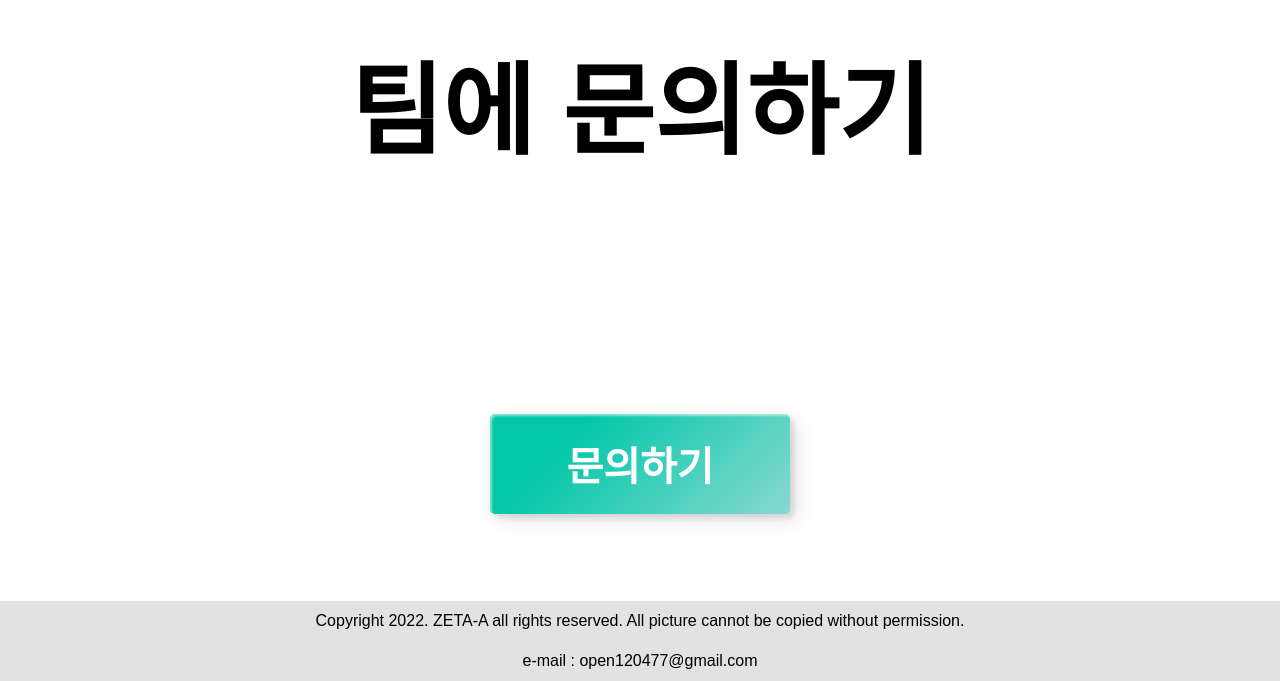
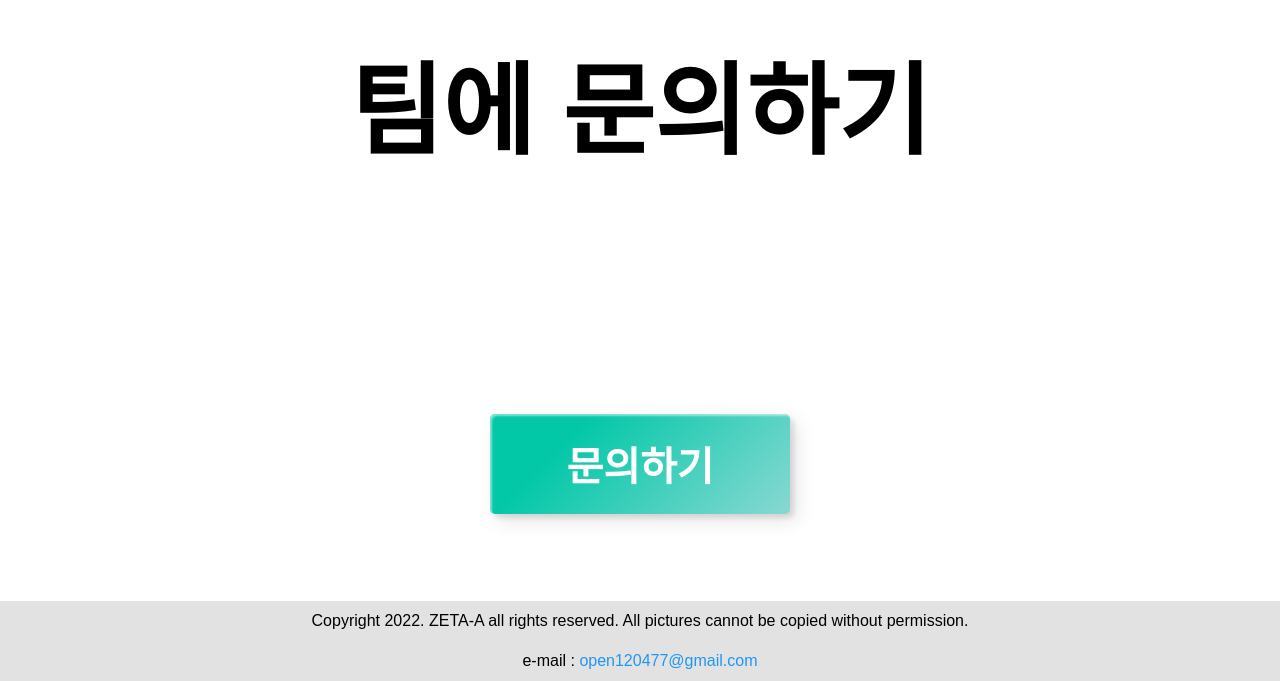
Before and after one commit to pikokr/teameple-web, a plain HTML site: page index.html in a window 1280 px wide. Shown: the part 2519-3200 px from the top of the page. Drawn offline with Linux system fonts and the light colour scheme.

Commit message:
오타? 수정 & 이메일 링크 추가

```diff
--- a/index.html
+++ b/index.html
@@ -76,8 +76,8 @@
         <button class="custom-btn btn-13" onclick="report()">문의하기</button>
     </div>
     <footer>
-        <p>Copyright 2022. ZETA-A all rights reserved. All picture cannot be copied without permission.</p>
-        <p>e-mail : open120477@gmail.com</p>
+        <p>Copyright 2022. ZETA-A all rights reserved. All pictures cannot be copied without permission.</p>
+        <p>e-mail : <a href="mailto:open120477@gmail.com" style="text-decoration: none;color: #2196F3;">open120477@gmail.com</a></p>
     </footer>
 </body>
 </html>
```
